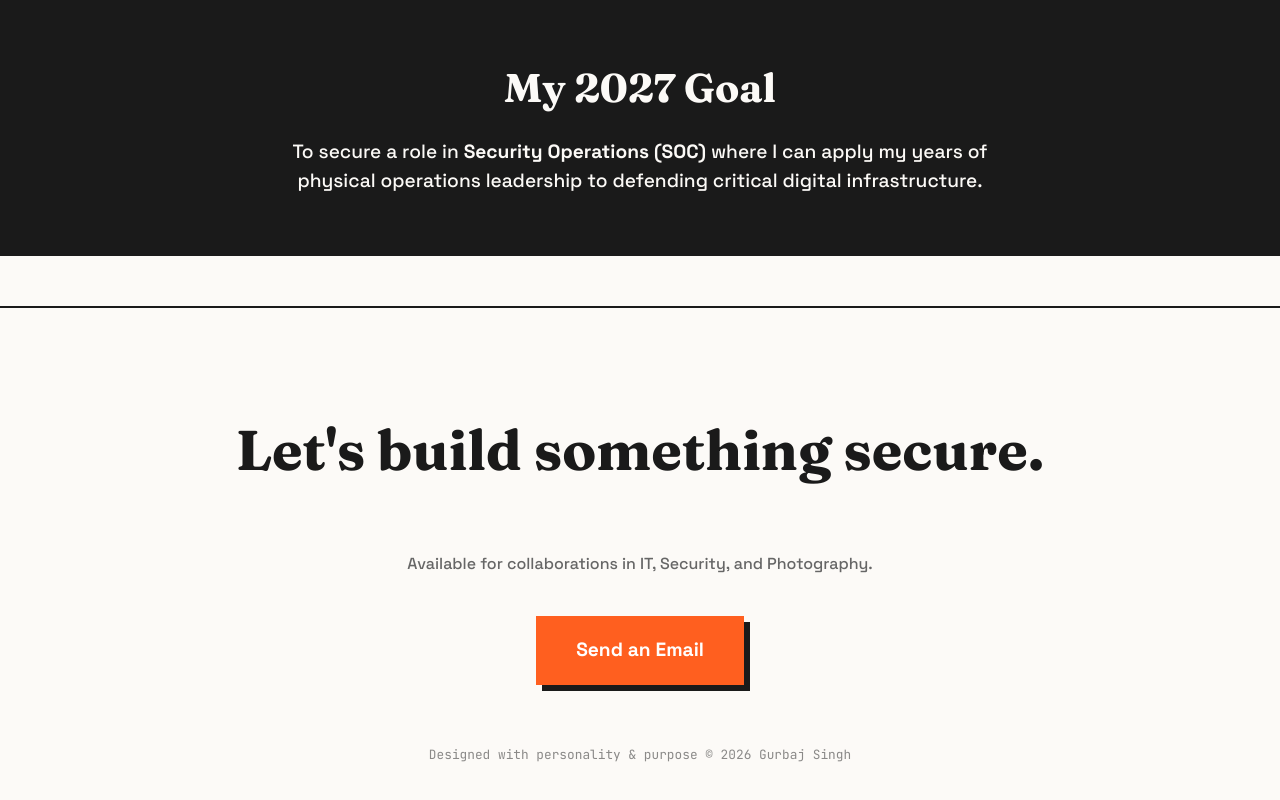
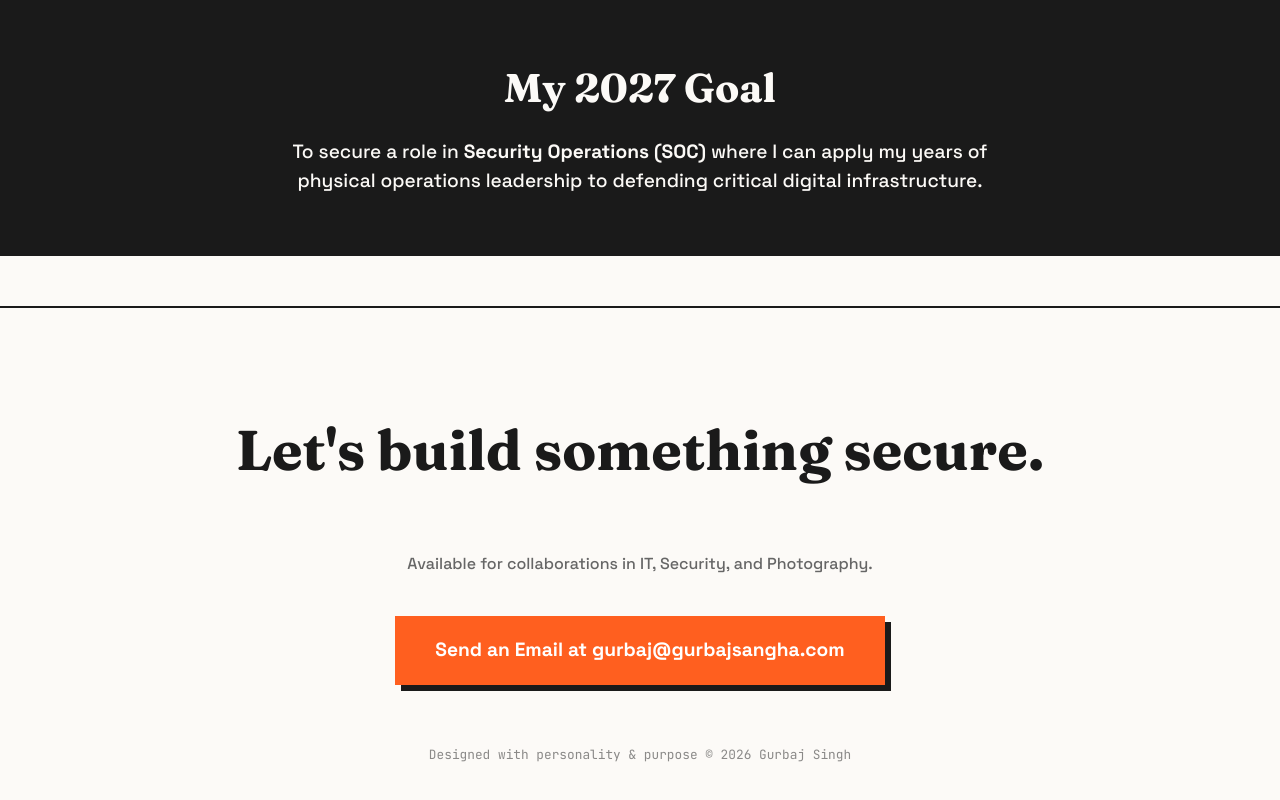
Before and after one commit to gurbajsangha/my-portfolio, a plain HTML site: page index.html in a window 1280 px wide. Shown: the part 3884-4684 px from the top of the page. Drawn offline with Linux system fonts and the light colour scheme.

Commit message:
Update email link text in footer

```diff
--- a/index.html
+++ b/index.html
@@ -408,7 +408,7 @@
     <footer>
         <h2 style="border: none;">Let's build something secure.</h2>
         <p style="margin-bottom: 40px; color: var(--muted);">Available for collaborations in IT, Security, and Photography.</p>
-        <a href="mailto:gurbaj@gurbajsangha.com" class="cta-btn">Send an Email</a>
+        <a href="mailto:gurbaj@gurbajsangha.com" class="cta-btn">Send an Email at gurbaj@gurbajsangha.com</a>
         <p style="margin-top: 60px; font-family: var(--mono); font-size: 0.8rem; opacity: 0.5;">
             Designed with personality & purpose © 2026 Gurbaj Singh
         </p>
```
